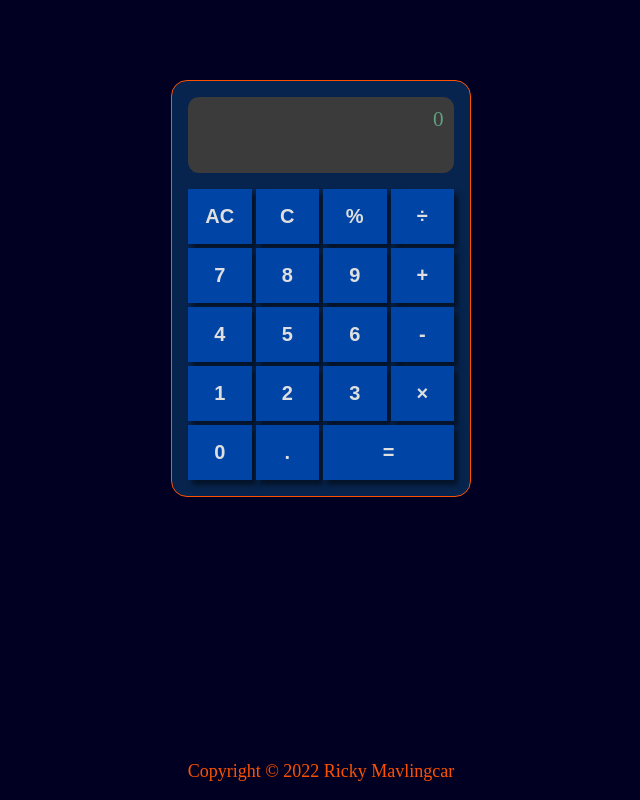
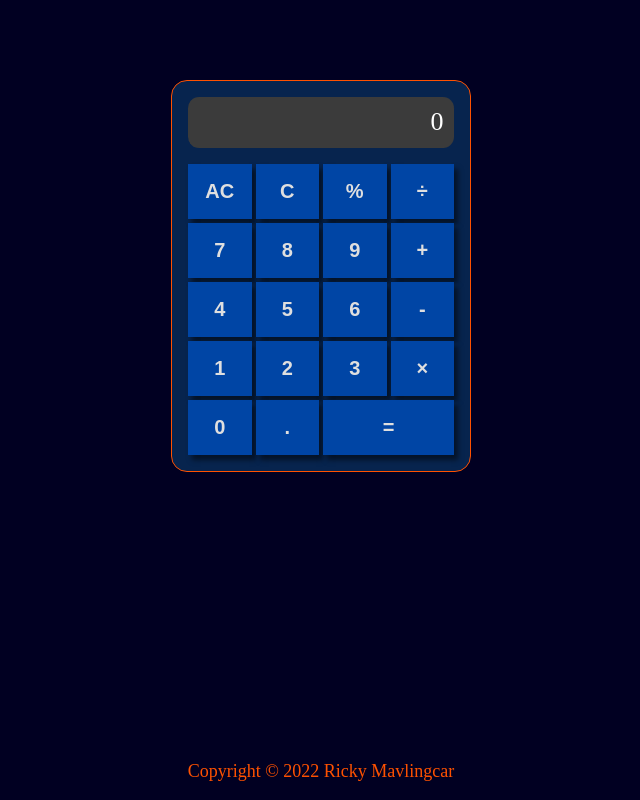
Before and after one commit to rmavlingcar/js-calculator, a plain HTML site: page index.html in a window 1280 px wide. Shown: the whole page, without its empty margins (319-959 px from the left). Drawn offline with Linux system fonts and the light colour scheme.

Commit message:
Minor changes to calculator display

```diff
--- a/index.html
+++ b/index.html
@@ -13,8 +13,8 @@
 			<div class="calculator">
 				<div class="display">
 					<div class="calculator-display">
-						<output class="user-input" type="text" id="user-input">0</output>
-						<output class="result" type="text" id="result">&nbsp;</output>
+						<output class="user-input" type="text" id="user-input"></output>
+						<output class="result" type="text" id="result">0</output>
 					</div>
 				</div>
 				<div class="calc-buttons">
```
